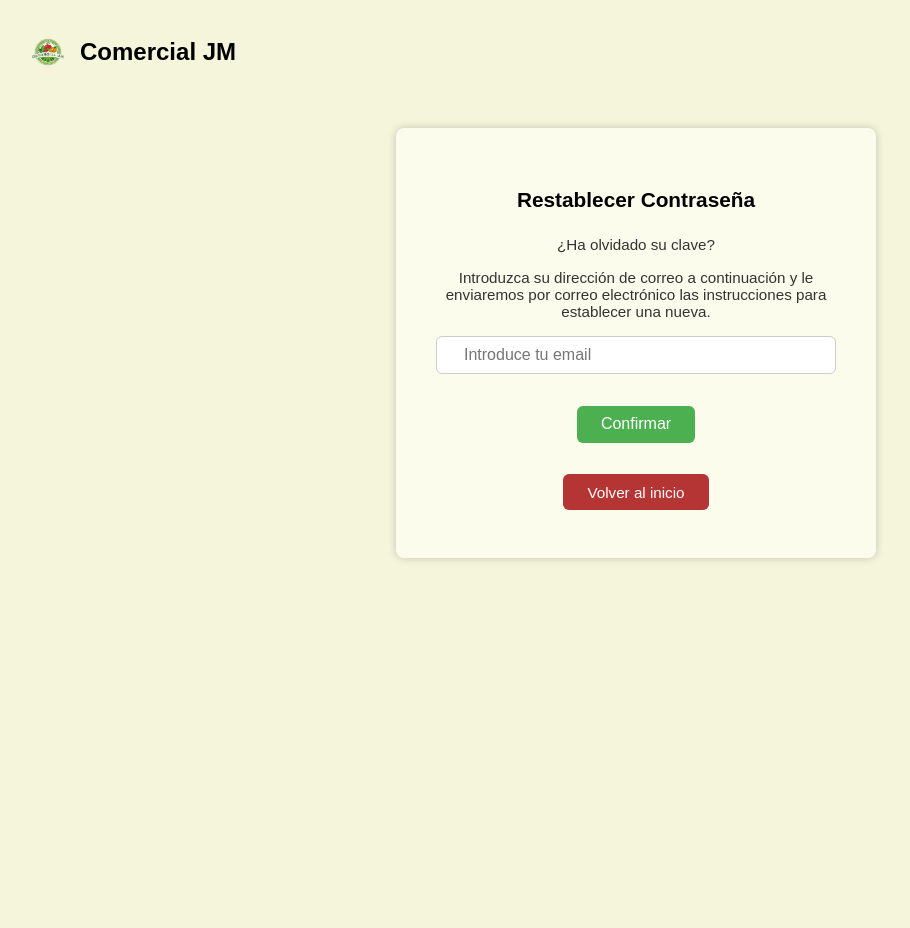
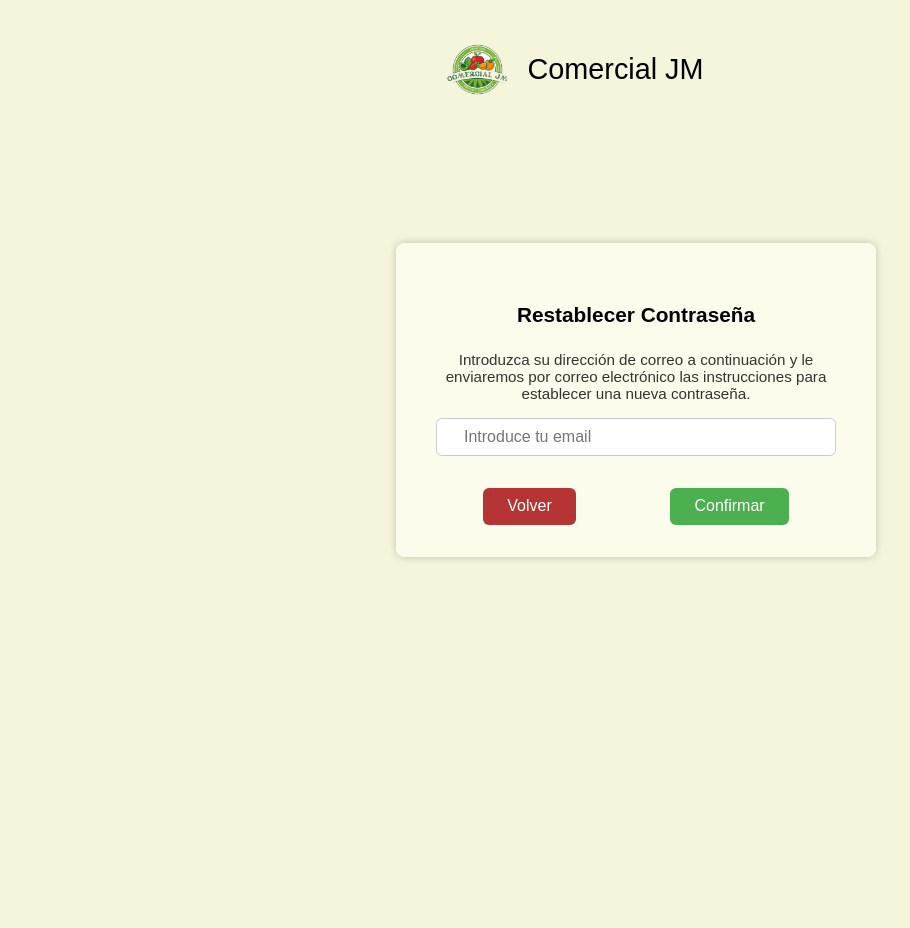
Before and after one commit to Bayron-Suazo/comercialjm, a Django app: page /accounts/password_reset/ in a window 1280 px wide. Shown: the whole page, without its empty margins (4-914 px from the left). After the commit the page ends 560 px from the top, so only its background shows below. Run offline with Django 5.2, Linux system fonts and the light colour scheme; parts of the project's set-up code (start-up, migrations or seed data) failed here and were passed over.

Commit message:
Avance en pagina para restablecer contraseña y sus estilos

```diff
--- a/registration/static/registration/css/password_reset_form.css
+++ b/registration/static/registration/css/password_reset_form.css
@@ -3,32 +3,32 @@ body {
   margin: 0;
   font-family: 'Poppins', sans-serif;
   background-color: #F5F5DC;
-    height: 100vh;
   display: flex;
   justify-content: center;
-    align-items: start;
-    padding-top: 8rem;
-    position: relative;
+  align-items: center;
+  height: 100vh;
 }
 
-  /* Encabezado con logo y nombre */
   .header-logo {
+    width: 100%;
+    display: flex;
+    justify-content: center;
+    align-items: center;
+    gap: 0.75rem;
     position: absolute;
     top: 2rem;
-    left: 2rem;
-    display: flex;
-    align-items: center;
-    gap: 0.75rem;
+    right: 4rem;
   }
 
   .header-logo img {
-    height: 40px;
+    height: 75px;
   }
 
   .header-logo span {
-    font-size: 1.5rem;
-    font-weight: 600;
+    font-size: 1.8rem;
+    font-weight: normal;
     color: #000;
+    font-family: 'Poppins', sans-serif;
   }
 
   /* Contenedor principal */
@@ -86,6 +86,13 @@ body {
     font-size: 1rem;
   }
 
+  /* Botones */
+  .button-group {
+    display: flex;
+    justify-content: space-around;
+  }
+
+
   /* Botón confirmar */
   .btn-primary {
     background-color: #4CAF50;
--- a/registration/templates/registration/password_reset_form.html
+++ b/registration/templates/registration/password_reset_form.html
@@ -23,9 +23,8 @@
         <main>
           <div class="reset-password-container">
             <h4 class="mb-3 text-blue text-center">Restablecer Contraseña</h4>
-            <p>¿Ha olvidado su clave?</p>
             <p>Introduzca su dirección de correo a continuación y le enviaremos por correo electrónico las instrucciones para
-              establecer una nueva.</p>
+              establecer una nueva contraseña.</p>
             <form action="" method="post">
               {% csrf_token %}
               {{ form.email.errors }}
@@ -34,13 +33,12 @@
                 <input type="email" name="email" maxlength="254" required="" id="id_email" class="form-control"
                   placeholder="Introduce tu email" />
               </div>
-              <div class="d-flex justify-content-center">
+              <div class="button-group">
+                <a href="{% url 'login' %}" class="btn btn-link">Volver</a>
                 <button type="submit" class="btn btn-primary" value="Confirmar">
                   <span>Confirmar</span>
                 </button>
               </div>
-            </form>
-            <p><a href="{% url 'login' }" class="btn btn-link">Volver al inicio</a></p>
           </div>
         </main>
       </div>
```
Also changed, not shown: registration/static/registration/css/login.css (line endings or trailing spaces). Lines whose indentation alone changed are shown as unchanged.
